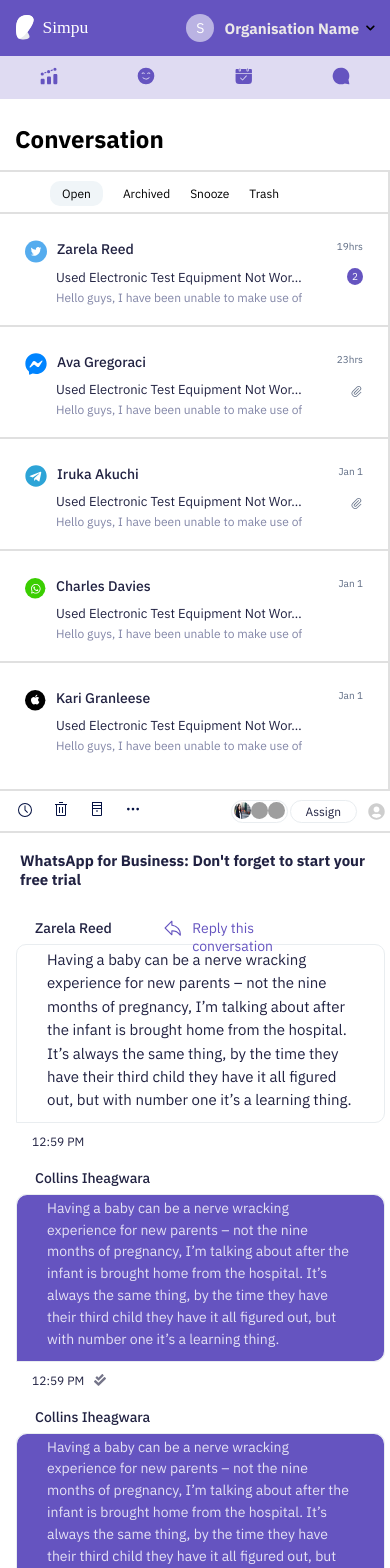
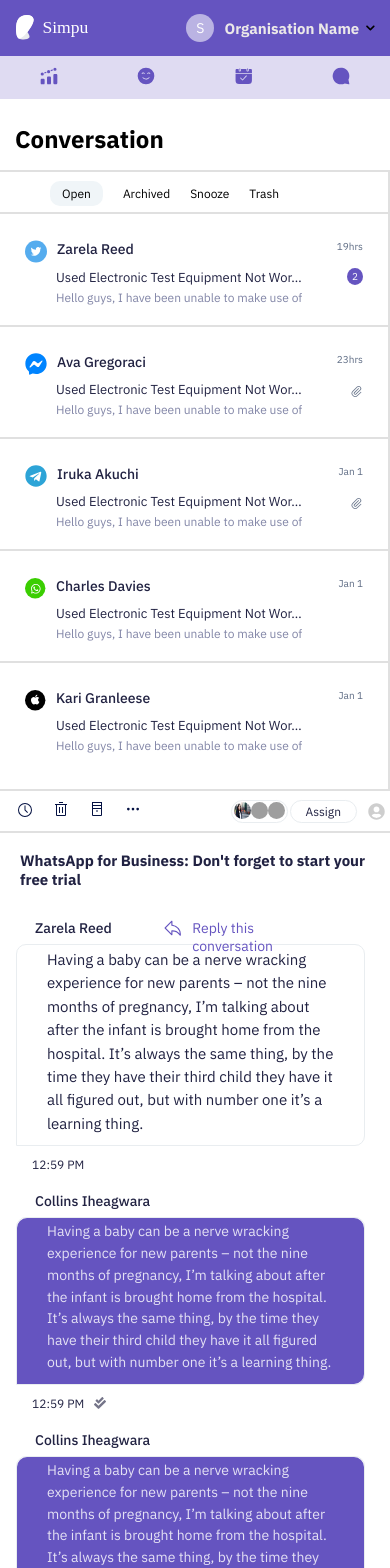
Before and after one commit to Blessedadudu/chatboxui, a React (Create React App) app: page / in a window 390 px wide. Shown: the top 1568 px of the page. Built offline with nearby package versions, Linux system fonts and the light colour scheme; grey boxes are pictures that could not be loaded.

Commit message:
update on scss

```diff
--- a/src/components/responsive.scss
+++ b/src/components/responsive.scss
@@ -93,7 +93,7 @@
     .box {
         width: 100%;
         margin: 1px;
-        width: 95%;
+        width: 90%;
         margin-left: 1rem;
     }
 
```
